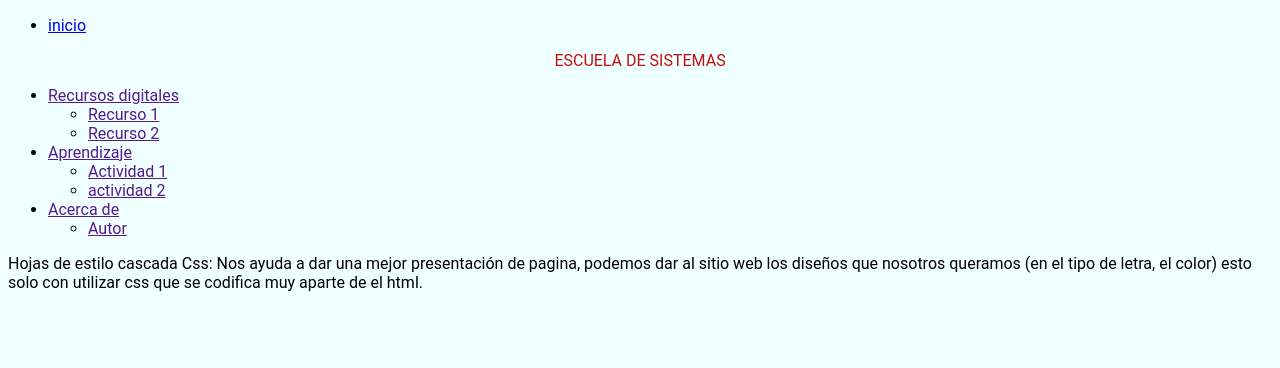
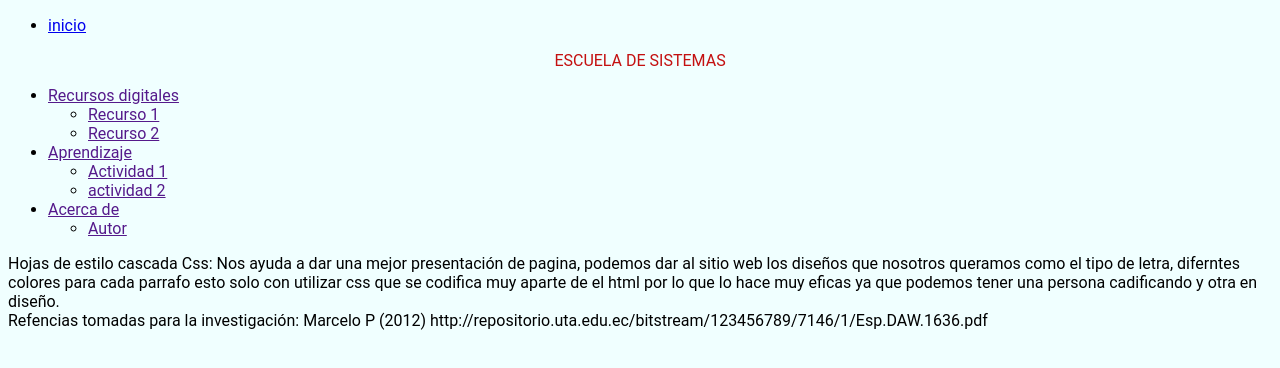
Before and after one commit to GLibardoAlarcon/DSW-Libardo-Alarcon, a plain HTML site: page Face 2/design.html in a window 1280 px wide. Drawn offline with Linux system fonts and the light colour scheme.

Commit message:
Update design.html

```diff
--- a/Face 2/design.html
+++ b/Face 2/design.html
@@ -33,8 +33,9 @@
             </li>
         </ul>
     </nav>
-   <section>Hojas de estilo cascada Css: Nos ayuda a dar una mejor presentación de pagina, podemos dar al sitio web los diseños que nosotros queramos (en el tipo de letra, el color) esto solo con utilizar css que se codifica muy aparte de el html.</section>
-
+   <section>Hojas de estilo cascada Css: Nos ayuda a dar una mejor presentación de pagina, podemos dar al sitio web los diseños que nosotros queramos como el tipo de letra, diferntes colores para cada parrafo esto solo con utilizar css que se codifica muy aparte de el html por lo que lo hace muy eficas ya que podemos tener una persona cadificando y otra en diseño.</section>
+   <section></section>
+   <section>Refencias tomadas para la investigación: Marcelo P (2012) http://repositorio.uta.edu.ec/bitstream/123456789/7146/1/Esp.DAW.1636.pdf</section>
 
 
 </body>
```
